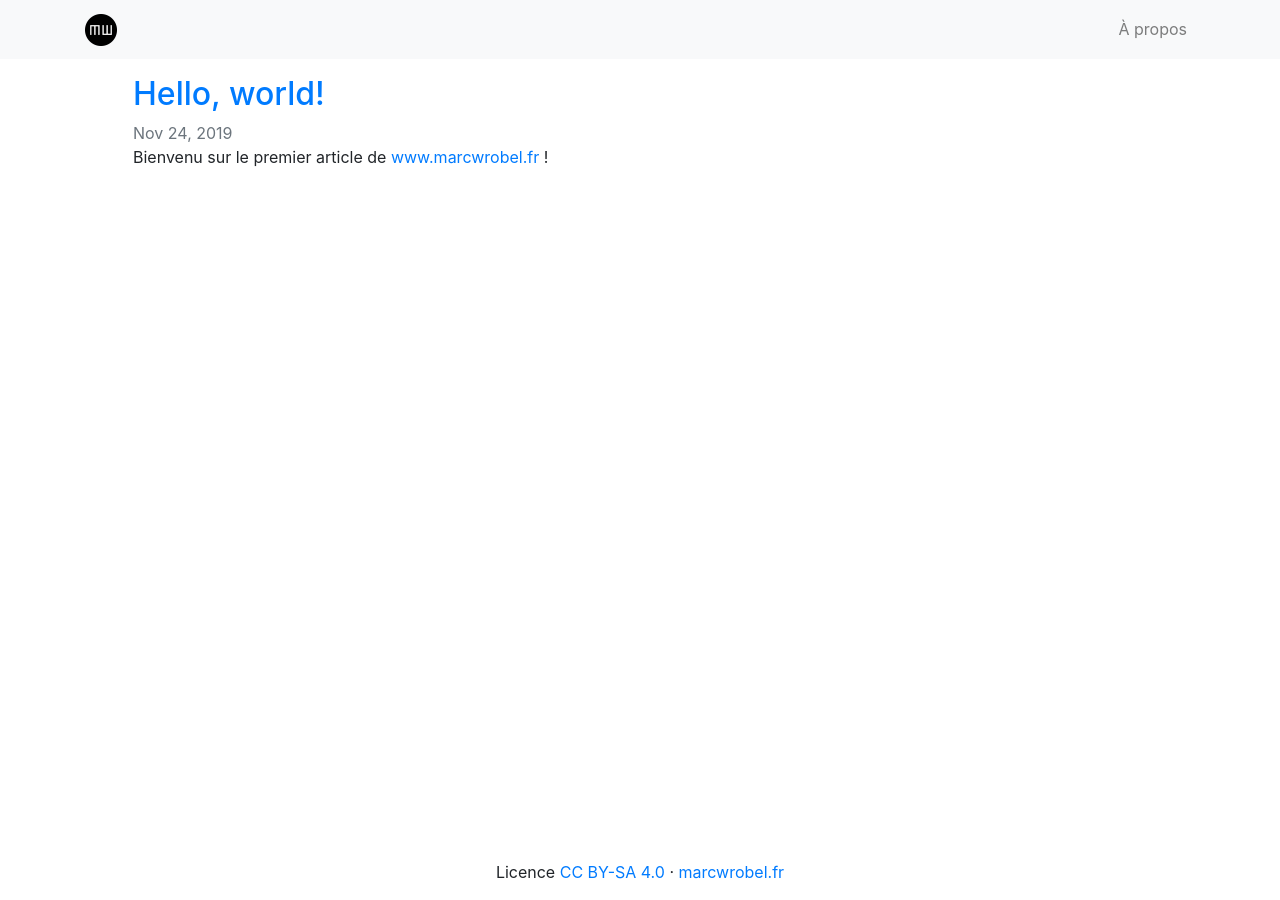
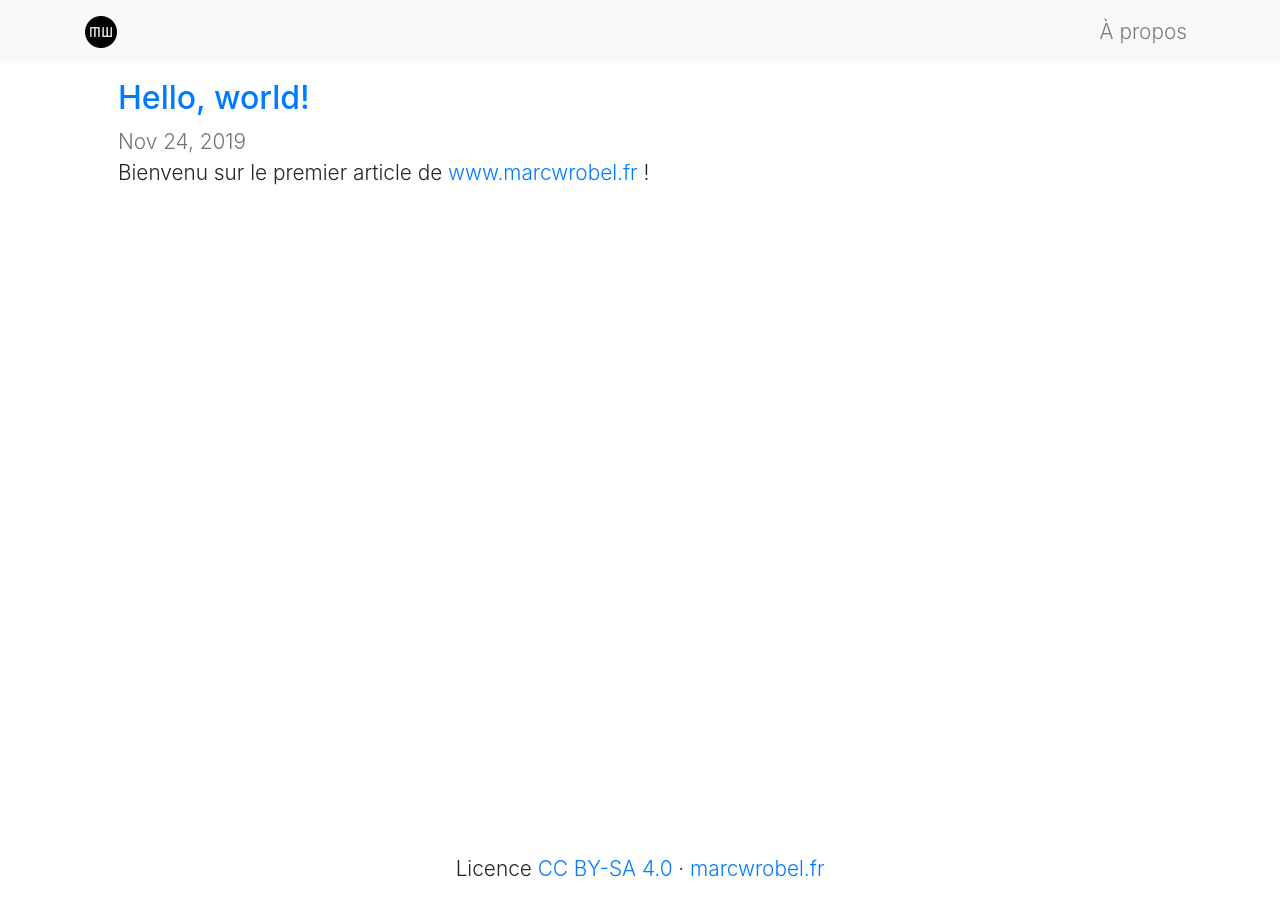
Before and after one commit to marcwrobel/marcwrobel.github.io, a Jekyll site: the page built from index.md, in a window 1280 px wide. Built offline with Jekyll 4.4.1, drawn with Linux system fonts in a browser that asks for light colours.

Commit message:
Aération du contenu

```diff
--- a/_layouts/default.html
+++ b/_layouts/default.html
@@ -3,7 +3,7 @@
 {%- include head.html -%}
 <body class="d-flex flex-column h-100">
 {%- include header.html -%}
-<main role="main" class="container flex-shrink-0  ">
+<main role="main" class="container flex-shrink-0">
   <div class="row">
     <div class="col-12 py-3 px-5 mx-auto">
       {{ content }}
--- a/_layouts/home.html
+++ b/_layouts/home.html
@@ -2,8 +2,6 @@
 layout: default
 ---
 
-<main role="main" class="flex-shrink-0">
-  <div class="container">
 {%- for post in site.posts -%}
 <article itemscope itemtype="http://schema.org/BlogPosting">
   <header>
@@ -20,5 +18,3 @@ layout: default
   </div>
 </article>
 {%- endfor -%}
-  </div>
-</main>
--- a/styles/main.css
+++ b/styles/main.css
@@ -1,5 +1,13 @@
 @import url('https://stackpath.bootstrapcdn.com/bootstrap/4.3.1/css/bootstrap.min.css');
+
 html,
 body {
   height: 100%
 }
+
+body {
+  font-size: 1.3rem;
+  font-weight: 300;
+  line-height: 1.5;
+  text-align: justify;
+}
```
Lines whose indentation alone changed are shown as unchanged.
